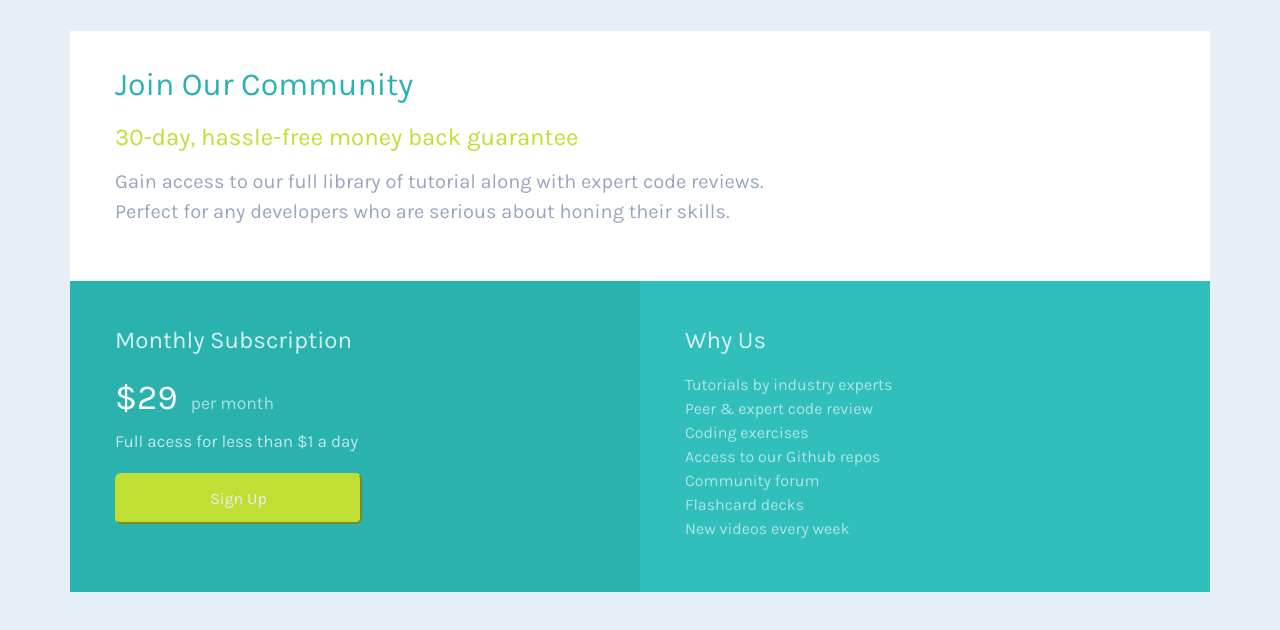
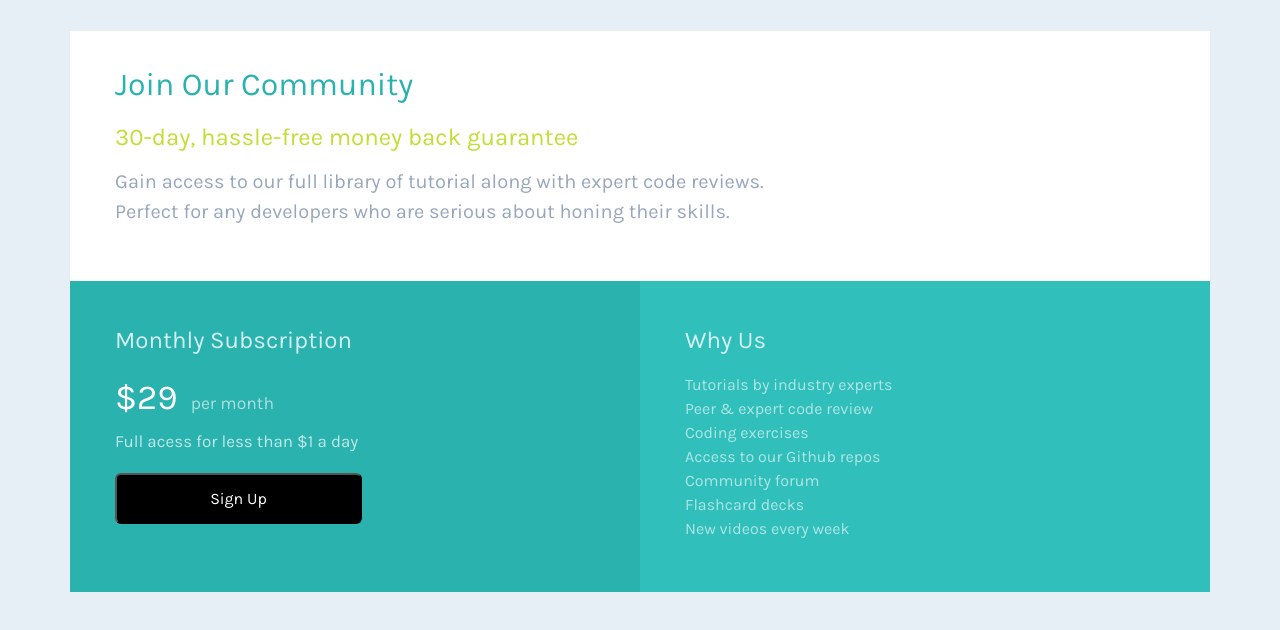
Before and after one commit to nileshaggarwal/FrontEnd-Mentor, a plain HTML site: page site.html in a window 1280 px wide. In both pictures the pointer is over the button "Sign Up". Drawn offline with nearby package versions, Linux system fonts and the light colour scheme.

Commit message:
Update styles.css

```diff
--- a/styles.css
+++ b/styles.css
@@ -90,3 +90,9 @@ button {
 	border-radius: 6px;
 	border-color: hsl(71, 73%, 54%);
 }
+
+button:hover {
+	background-color: black;
+	color: white;
+	border-color: black;
+}
```
